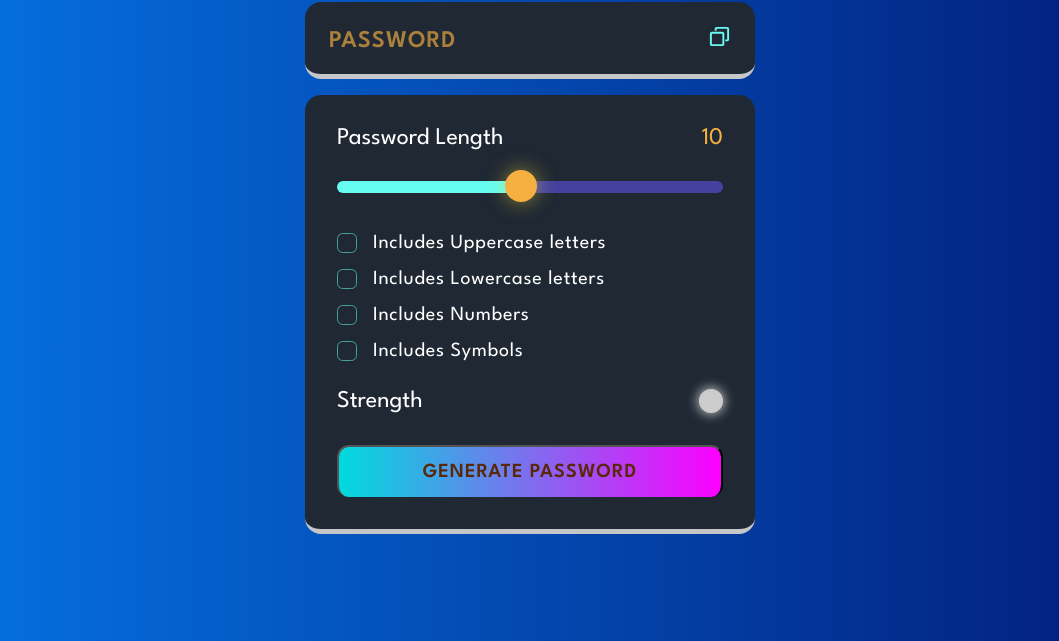
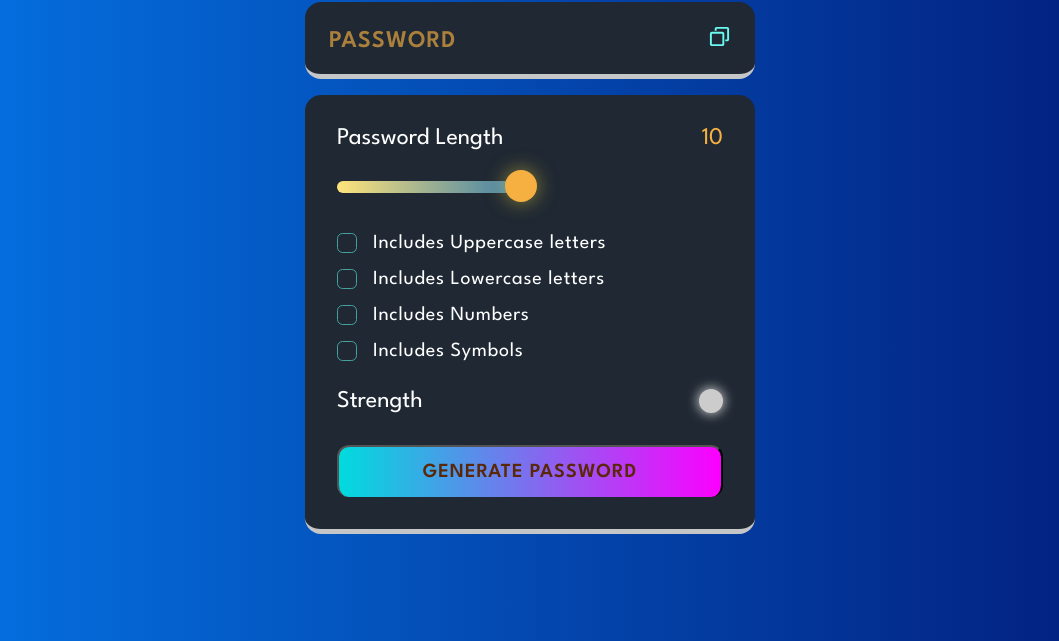
Before and after one commit to msubhadarshee/Password-Generator, a plain HTML site: page index.html in a window 1280 px wide. Shown: the part 159-800 px from the top of the page, without its empty margins (110-1169 px from the left). Drawn offline with Linux system fonts and the light colour scheme.

Commit message:
Slider button updated

```diff
--- a/style2.css
+++ b/style2.css
@@ -223,7 +223,9 @@ h1 {
     border-radius: 1rem;
     margin-top: 2rem;
     margin-bottom: 1.5rem;
-    background-image: linear-gradient(var(--vb-violet), var(--vb-violet));
+    background: #3D7EAA;  /* fallback for old browsers */
+    background: -webkit-linear-gradient(to right, #FFE47A, #3D7EAA);  /* Chrome 10-25, Safari 5.1-6 */
+    background: linear-gradient(to right, #FFE47A, #3D7EAA); /* W3C, IE 10+/ Edge, Firefox 16+, Chrome 26+, Opera 12+, Safari 7+ */
     background-repeat: no-repeat;
     border: none;
     outline: none;
```
